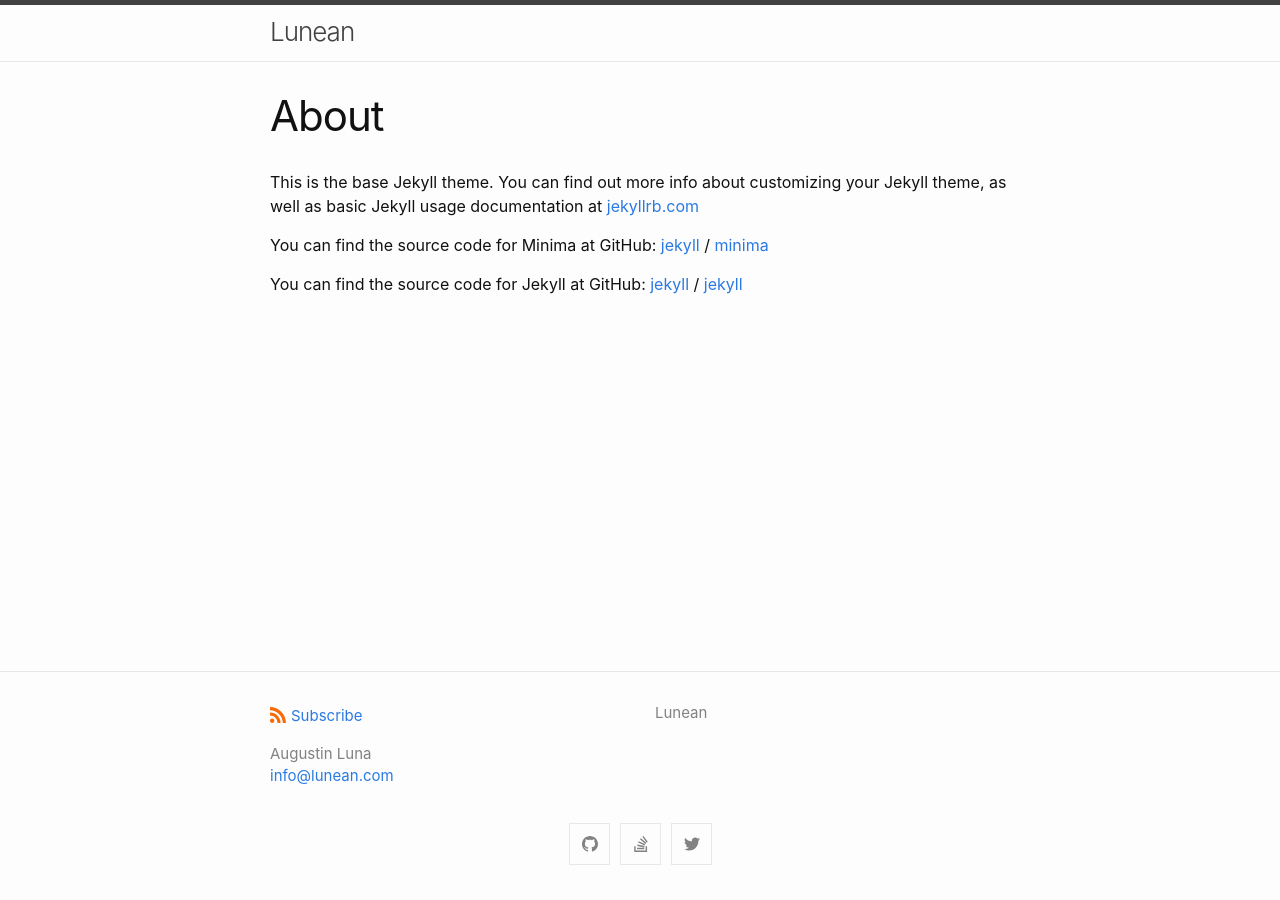
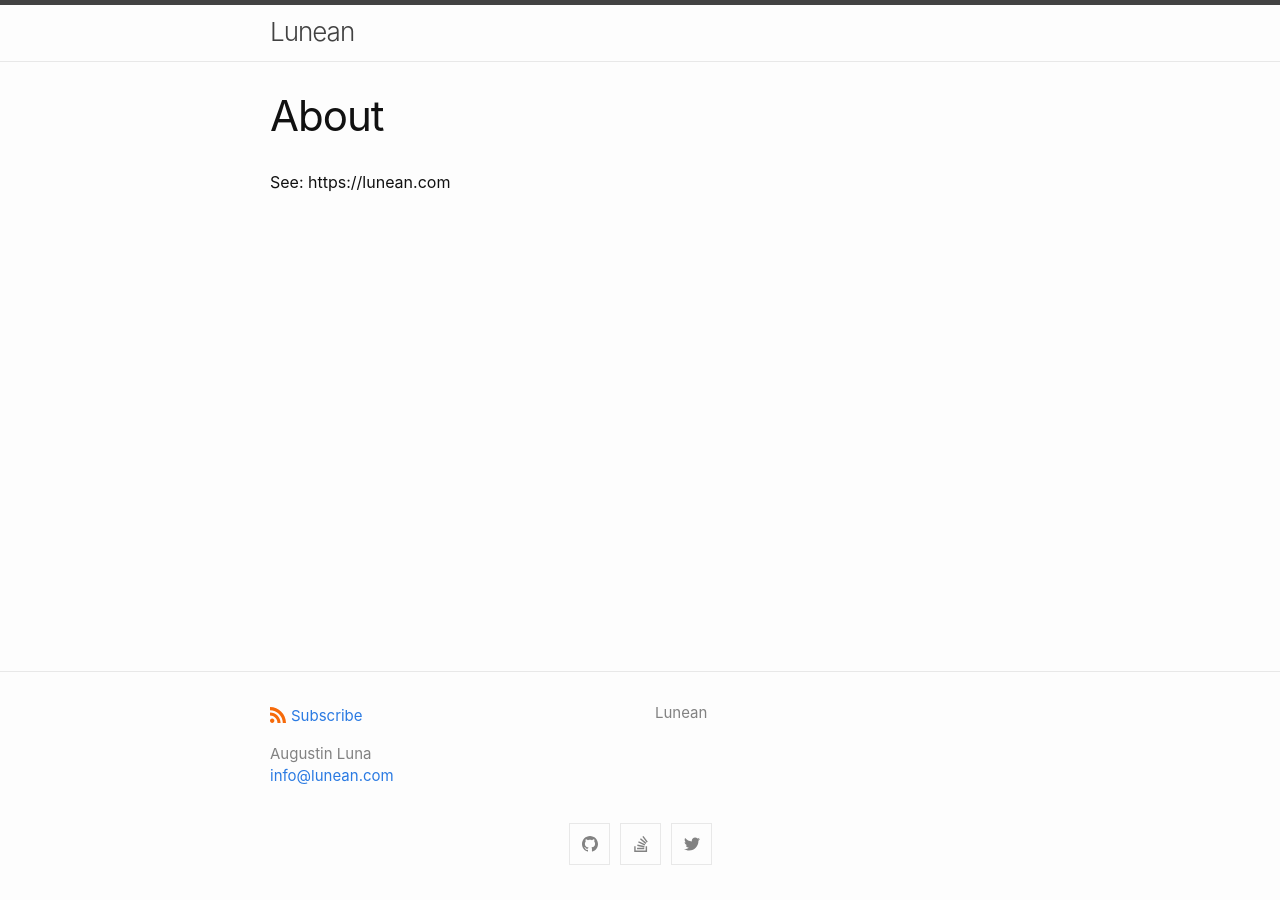
Before and after one commit to cannin/blog, a Jekyll site: the page built from about.md, in a window 1280 px wide. Built offline with Jekyll 4.4.1, drawn with Linux system fonts in a browser that asks for light colours.

```diff
--- a/about.md
+++ b/about.md
@@ -4,15 +4,4 @@ title: About
 permalink: /about/
 ---
 
-This is the base Jekyll theme. You can find out more info about customizing your Jekyll theme, as well as basic Jekyll usage documentation at [jekyllrb.com](https://jekyllrb.com/)
-
-You can find the source code for Minima at GitHub:
-[jekyll][jekyll-organization] /
-[minima](https://github.com/jekyll/minima)
-
-You can find the source code for Jekyll at GitHub:
-[jekyll][jekyll-organization] /
-[jekyll](https://github.com/jekyll/jekyll)
-
-
-[jekyll-organization]: https://github.com/jekyll
+See: https://lunean.com
```
Also changed, not shown: archive.md (added, +14 -0 lines).
